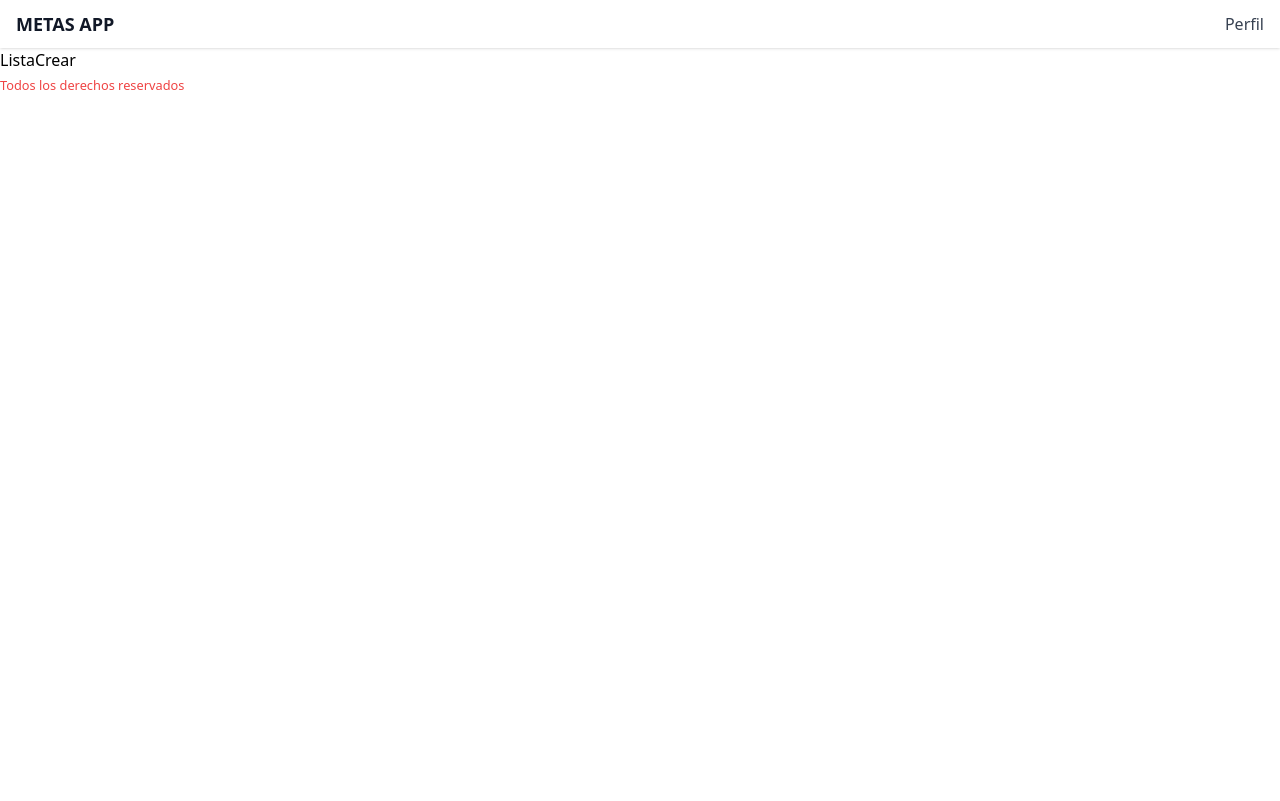
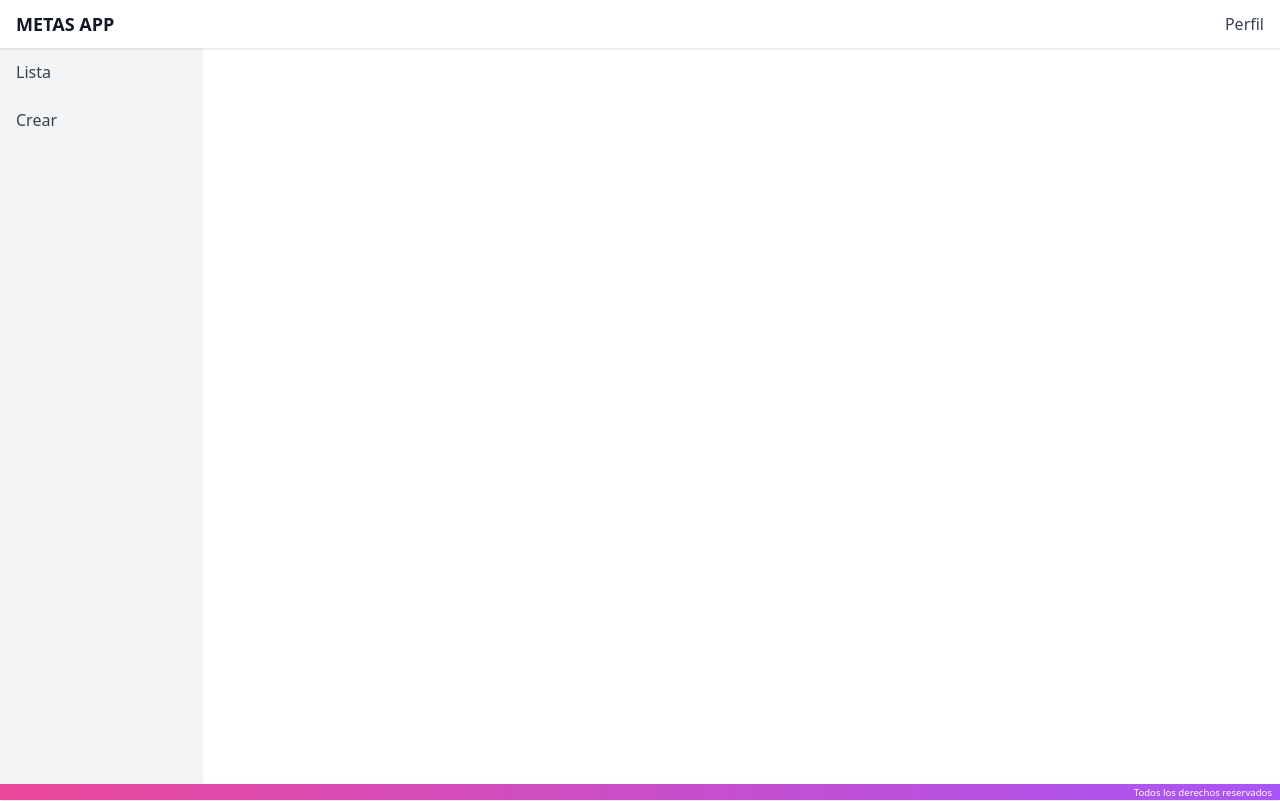
Before and after one commit to erickramirezt/metasapp-frontend, a React (Vite) app: page / in a window 1280 px wide. Built offline with nearby package versions, Linux system fonts and the light colour scheme.

Commit message:
Layout and css modules finished

```diff
--- a/src/componentes/compartidos/Encabezado.css
+++ /dev/null
@@ -1,12 +0,0 @@
-.encabezado {
-    @apply h-xl flex justify-between shadow bg-white text-gray-700
-}
-.contenedor {
-    @apply flex items-center pl-4
-}
-.titulo {
-    @apply text-lg font-semibold text-gray-900 uppercase
-}
-.vinculo {
-    @apply flex items-center px-4 h-xl hover:bg-gray-200
-}
--- a/src/componentes/compartidos/Encabezado.jsx
+++ b/src/componentes/compartidos/Encabezado.jsx
@@ -1,15 +1,16 @@
-import './Encabezado.css';
+import Vinculo from './Vinculo';
+import estilos from './Encabezado.module.css';
 
 function Encabezamiento() {
   return (
-    <div className="encabezado">
-      <div className="contenedor">
-        <a href="/" className='titulo'>Metas App</a>
+    <header className={estilos.encabezado}>
+      <div className={estilos.contenedor}>
+        <a href="/" className={estilos.titulo}>Metas App</a>
       </div>
-      <nav className="vinculo">
-        <a href="/perfil">Perfil</a>
+      <nav className={estilos.vinculo}>
+        <Vinculo href="/perfil" texto='Perfil'/>
       </nav>
-    </div>
+    </header>
   );
 }
 
--- /dev/null
+++ b/src/componentes/compartidos/Encabezado.module.css
@@ -0,0 +1,9 @@
+.encabezado {
+    @apply h-xl flex justify-between shadow bg-white text-gray-700 relative
+}
+.contenedor {
+    @apply flex items-center pl-4
+}
+.titulo {
+    @apply text-lg font-semibold text-gray-900 uppercase
+}
--- a/src/componentes/compartidos/Pie.css
+++ b/src/componentes/compartidos/Pie.css
@@ -0,0 +1,3 @@
+.pie {
+    @apply shadow bg-gradient-to-r from-pink-500 to-purple-500 h-md text-xs text-right pr-2 text-white relative
+}
--- a/src/componentes/compartidos/Pie.jsx
+++ b/src/componentes/compartidos/Pie.jsx
@@ -1,6 +1,8 @@
+import './Pie.css'
+
 function Pie() {
   return (
-    <footer className="text-red-500">
+    <footer className="pie">
       <small>Todos los derechos reservados</small>
     </footer>
   );
--- a/src/componentes/compartidos/Principal.jsx
+++ b/src/componentes/compartidos/Principal.jsx
@@ -1,12 +1,15 @@
+import estilos from './Principal.module.css'
+import Vinculo from './Vinculo';
+
 function Principal({ children }) {
   return (
-    <>
-      <aside>
-        <a href="/lista">Lista</a>
-        <a href="/crear">Crear</a>
+    <div className={estilos.principal}>
+      <aside className={estilos.aside}>
+        <Vinculo href="/lista" texto='Lista'/>
+        <Vinculo href="/crear" texto='Crear'/>
       </aside>
-      <main>{children}</main>
-    </>
+      <main className={estilos.main}>{children}</main>
+    </div>
   );
 }
 
--- /dev/null
+++ b/src/componentes/compartidos/Principal.module.css
@@ -0,0 +1,12 @@
+.principal {
+    height: calc(100vh - theme('height.principal'));
+    @apply flex;
+}
+
+.aside {
+    @apply flex flex-col text-gray-700 bg-gray-100 shadow w-60 h-full
+}
+
+.main {
+    @apply w-full h-full overflow-scroll
+}
--- /dev/null
+++ b/src/componentes/compartidos/Vinculo.jsx
@@ -0,0 +1,9 @@
+import estilos from './Vinculo.module.css'
+
+function Vinculo({texto, href}) {
+    return (
+        <a href={href} className={estilos.vinculo}>{texto}</a>
+     );
+}
+
+export default Vinculo;
--- /dev/null
+++ b/src/componentes/compartidos/Vinculo.module.css
@@ -0,0 +1,7 @@
+.vinculo {
+    @apply flex items-center px-4 h-xl hover:bg-gray-200
+}
+
+.texto {
+    @apply ml-2 text-sm font-semibold text-gray-900
+}
--- a/tailwind.config.cjs
+++ b/tailwind.config.cjs
@@ -10,6 +10,7 @@ module.exports = {
         md: "16px",
         lg: "24px",
         xl: "48px",
+        principal: '64px'
       }
     },
   },
```
Also changed, not shown: src/componentes/compartidos/Principal.css (deleted).
